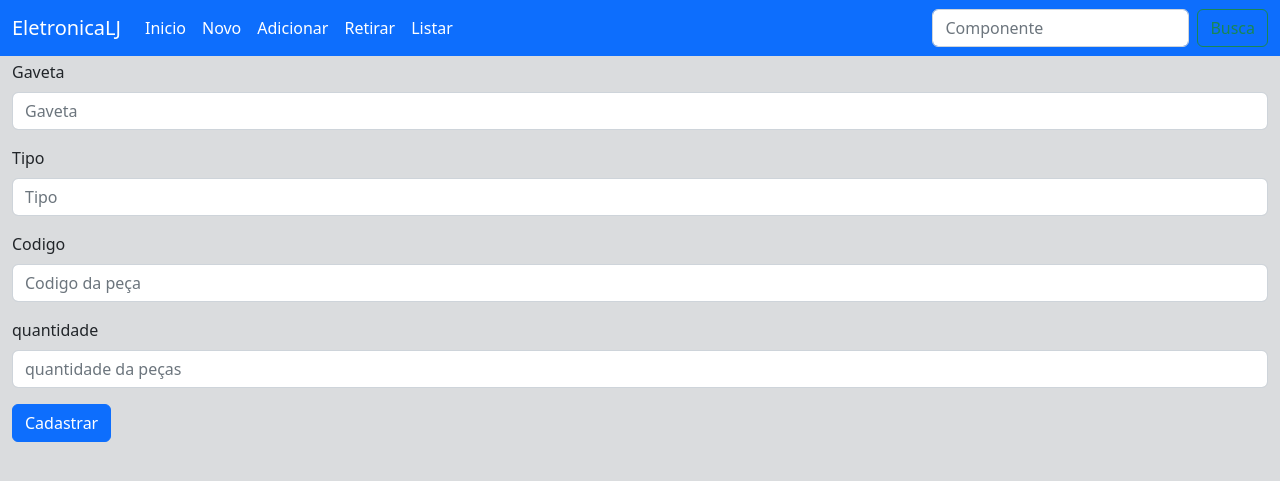
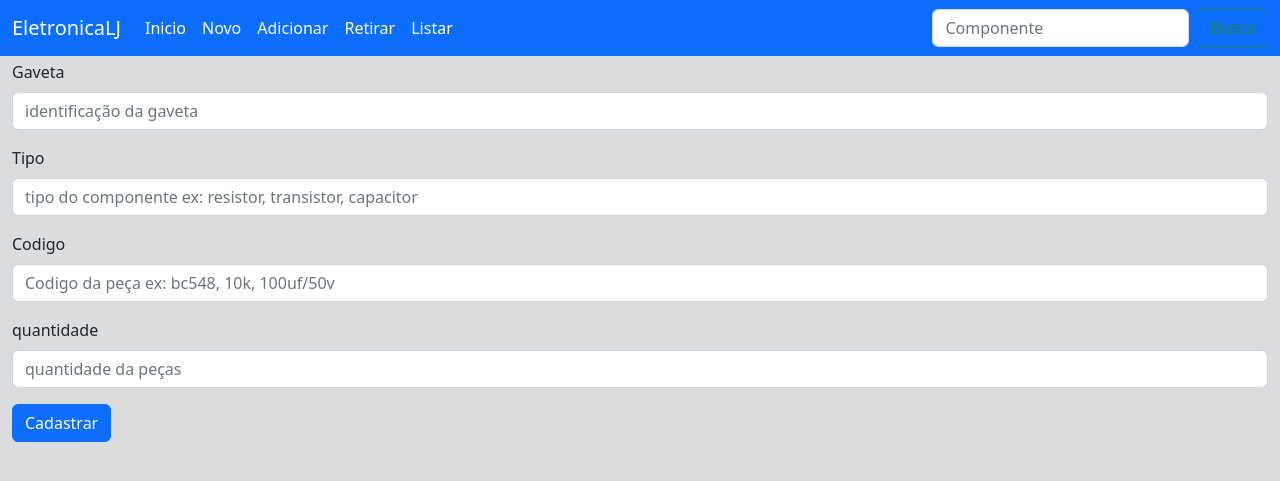
Before and after one commit to marcelo-antonio-nunes/eletronicalj, a Flask app: page /cadastrar in a window 1280 px wide. Shown: the top 481 px of the page. Run offline with Flask 2, Linux system fonts and the light colour scheme; some libraries are stand-ins or nearby versions.

Commit message:
adicionei placeholder

```diff
--- a/templates/cadastrar.html
+++ b/templates/cadastrar.html
@@ -4,15 +4,15 @@
 <form class="m-1  bg-opacity-25  p-2"style="border-radius: 25px;", action="/novo" method="post">
     <div class="mb-3">
       <label for="gaveta" class="form-label">Gaveta</label>
-      <input type="text" class="form-control" name="gaveta" placeholder="Gaveta">
+      <input type="text" class="form-control" name="gaveta" placeholder="identificação da gaveta">
     </div>
     <div class="mb-3">
       <label for="tipo" class="form-label">Tipo</label>
-      <input type="text" class="form-control" name="tipo" placeholder="Tipo">
+      <input type="text" class="form-control" name="tipo" placeholder="tipo do componente ex: resistor, transistor, capacitor ">
     </div>
     <div class="mb-3">
         <label for="codigo" class="form-label">Codigo</label>
-        <input type="text" class="form-control" name="codigo" placeholder="Codigo da peça">
+        <input type="text" class="form-control" name="codigo" placeholder="Codigo da peça ex: bc548, 10k, 100uf/50v">
       </div>
       <div class="mb-3">
         <label for="quantidade" class="form-label">quantidade</label>
```
